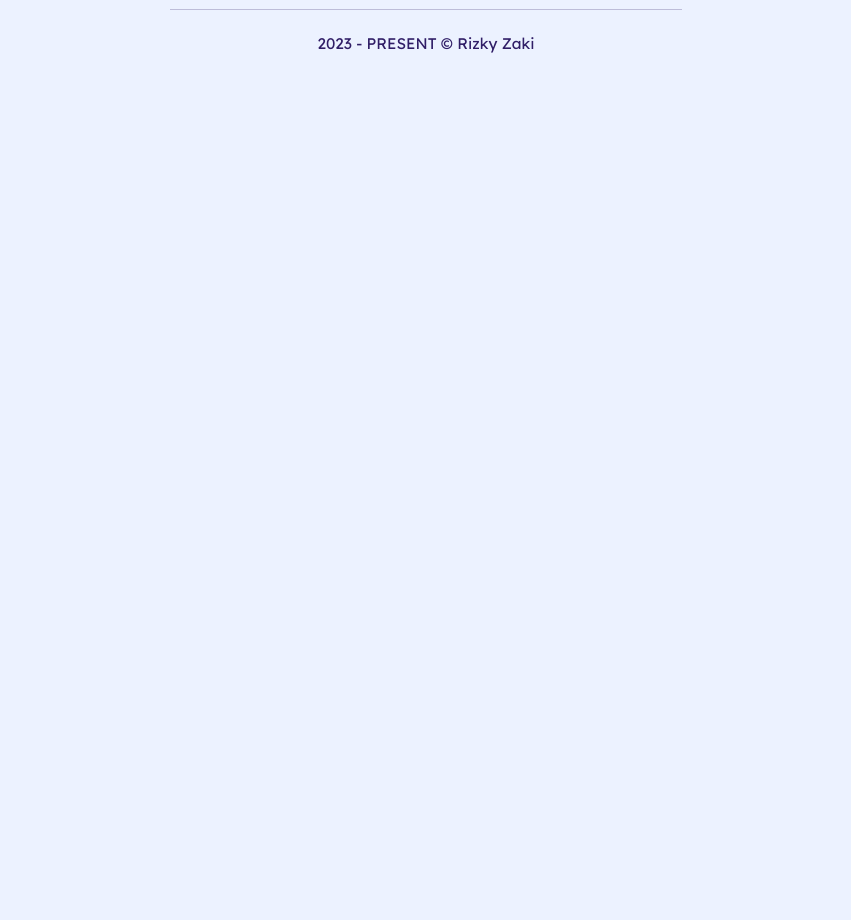
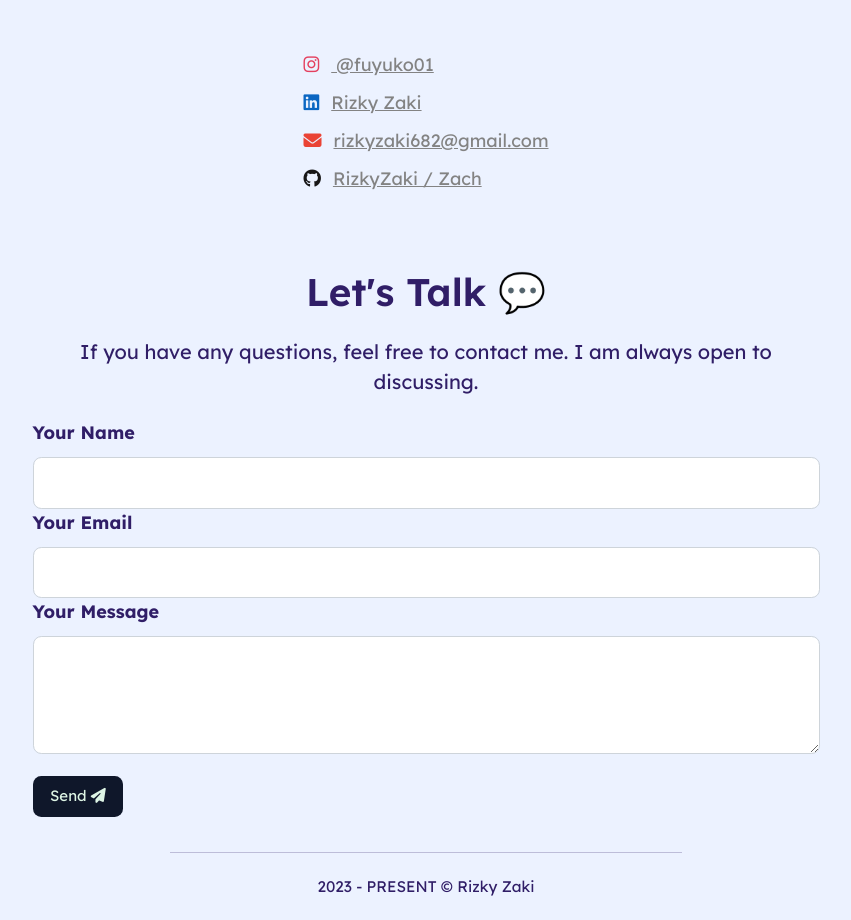
Before and after one commit to RizkyZaki/my.old, a Vue app: page /contact in a window 1280 px wide. Shown: the part 200-1120 px from the top of the page, without its empty margins (214-1065 px from the left). Before the commit the page ends 800 px from the top, so only its background shows below. Built offline with nearby package versions, Linux system fonts and the light colour scheme.

Commit message:
:sparkles: Contact: Make Contact Page, Btn Not fixing yet

```diff
--- a/src/App.vue
+++ b/src/App.vue
@@ -122,14 +122,25 @@ nav {
     transition: 0.3s;
   }
 }
+.btn-send {
+  font-size: 15px;
+  background-color: $dark-bg;
+  color: $text-bg-dark;
+}
 
-@media (min-width: 367px) and (max-width: 767px) {
+.btnDark {
+  font-size: 15px;
+  background-color: $light-bg !important;
+  color: $text-bg-light !important;
+}
+
+@media (min-width: 350px) and (max-width: 767px) {
   * {
     font-size: 0.9rem;
   }
 
   .content {
-    margin: 35px 1.5rem;
+    margin: 35px 1rem;
   }
 }
 
--- a/src/Pages/ContactPage.vue
+++ b/src/Pages/ContactPage.vue
@@ -1,9 +1,101 @@
 <template>
   <div class="container">
-    <h2 class="text-center fw-bolder">Reach Me!</h2>
+    <h2 class="text-center fw-bolder mb-2">Reach Me!💡</h2>
+    <div class="d-flex justify-content-center">
+      <div class="mt-5 contact">
+        <div class="mb-2">
+          <i class="fa-brands fa-instagram"></i>
+          <a class="text-center" href="https://www.instagram.com/_fuyuko01/">
+            @fuyuko01
+          </a>
+        </div>
+        <div class="mb-2">
+          <i class="fa-brands fa-linkedin"></i>
+          <a href="https://www.linkedin.com/in/rizky-zaki-19461824a/"
+            >Rizky Zaki</a
+          >
+        </div>
+        <div class="mb-2">
+          <i class="fa-solid fa-envelope"></i>
+          <a href="#">rizkyzaki682@gmail.com</a>
+        </div>
+        <div class="mb-2">
+          <i class="fa-brands fa-github"></i>
+          <a href="https://github.com/RizkyZaki">RizkyZaki / Zach</a>
+        </div>
+      </div>
+    </div>
+    <h3 class="text-center mb-3 mt-5 fw-semibold">Let's Talk 💬</h3>
+    <p class="text-center" style="font-size: 20px">
+      If you have any questions, feel free to contact me. I am always open to
+      discussing.
+    </p>
+    <div class="">
+      <label for="exampleFormControlInput1" class="form-label fw-bold"
+        >Your Name</label
+      >
+      <input type="text" class="form-control" id="exampleFormControlInput1" />
+    </div>
+    <div class="">
+      <label for="exampleFormControlInput1" class="form-label fw-bold"
+        >Your Email</label
+      >
+      <input type="text" class="form-control" id="exampleFormControlInput1" />
+    </div>
+    <div class="">
+      <label for="exampleFormControlTextarea1" class="form-label fw-bold"
+        >Your Message</label
+      >
+      <textarea
+        class="form-control"
+        id="exampleFormControlTextarea1"
+        rows="3"
+      ></textarea>
+    </div>
+    <button class="btn btn-send mt-3" :class="{ btnDark: bDark }">
+      Send <i class="fa-solid fa-paper-plane"></i>
+    </button>
   </div>
 </template>
 
+<style lang="scss" scoped>
+.container {
+  font-size: 18px;
+}
+.contact {
+  i {
+    padding-right: 12px;
+  }
+
+  .fa-instagram {
+    color: #e4405f;
+  }
+
+  .fa-linkedin {
+    color: #0a66c2;
+  }
+  .fa-envelope {
+    color: #ea4335;
+  }
+  .fa-github {
+    color: #181717;
+  }
+}
+</style>
 
 <script>
+export default {
+  data() {
+    return {
+      bDark: "",
+    };
+  },
+  created() {
+    if (document.body.classList.contains("dark-theme")) {
+      this.bDark = true;
+    } else {
+      this.bDark = false;
+    }
+  },
+};
 </script>
--- a/src/Pages/HomePage.vue
+++ b/src/Pages/HomePage.vue
@@ -1,6 +1,6 @@
 <template>
   <div class="container">
-    <h2 class="text-center fw-bolder mb-5">Holaaa, Zach Here!</h2>
+    <h2 class="text-center fw-bolder mb-5">Holaaa, Zach Here! 🙌🏻</h2>
     <div class="desc-myself">
       <p class="mb-3">I am Rizky Zaki, a Bachelor of System Information.</p>
       <p class="mb-3">
```
